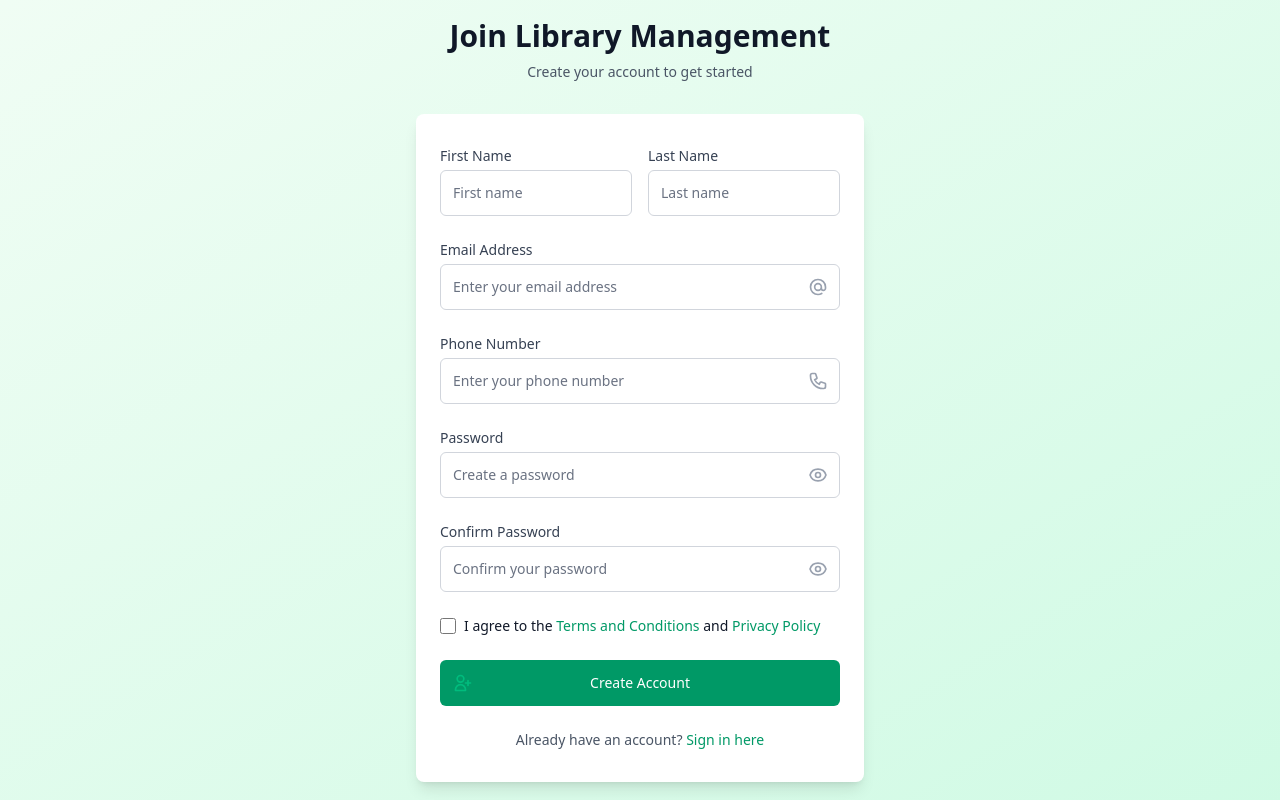
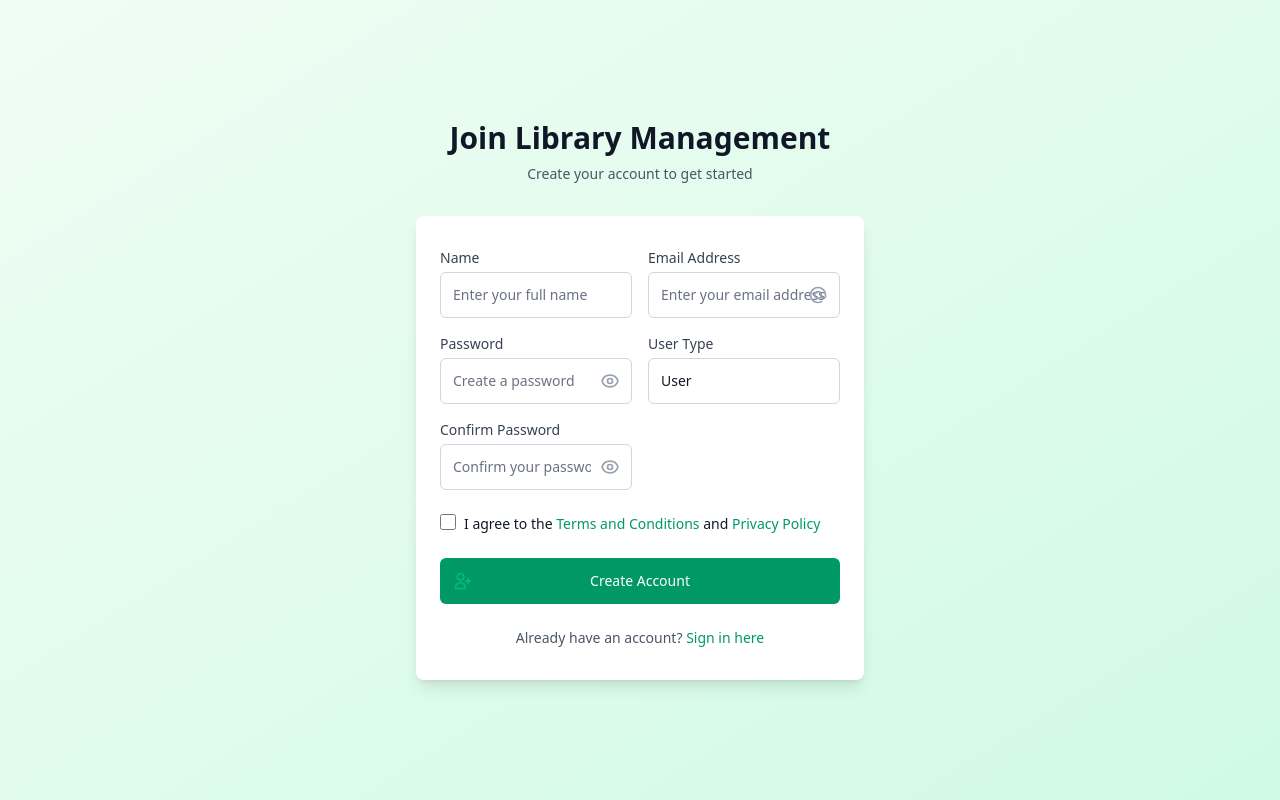
Before and after one commit to Codeabu-UK/Library-Management-System-frontend, a React (Vite) app: page /Signup in a window 1280 px wide. Built offline with nearby package versions, Linux system fonts and the light colour scheme.

Commit message:
signup also been integrated as well, beside there are some UI issue

```diff
--- a/src/layouts/authLayouts/pages/Signup.tsx
+++ b/src/layouts/authLayouts/pages/Signup.tsx
@@ -1,56 +1,116 @@
-import React from 'react';
-import { NavLink } from 'react-router-dom';
+import React, { useState } from 'react';
+import { NavLink, useNavigate } from 'react-router-dom';
+import { useSignUp } from '../hooks/useAuthData';
+import { UserType } from '../hooks/authModel';
 
 const Signup: React.FC = () => {
+  const navigate = useNavigate();
+  const [formData, setFormData] = useState({
+    email: '',
+    password: '',
+    username: '', // Changed from username to match CreateUserModel
+    type: UserType.USER,
+  });
+
+  const { email, password, username, type } = formData;
+
+
+  const [confirmPassword, setConfirmPassword] = useState('');
+  const [errorMessage, setErrorMessage] = useState<string | null>(null);
+  const [showPassword, setShowPassword] = useState(false);
+  const [termsAccepted, setTermsAccepted] = useState(false);
+
+  const { mutate: signUp, isPending } = useSignUp(
+    (response) => {
+      console.log('Signup successful:', response.data);
+      setErrorMessage(null);
+      setFormData({ email: '', password: '', username: '', type: UserType.USER });
+      setConfirmPassword('');
+      setTermsAccepted(false);
+      navigate('/login');
+    },
+    (error: any) => {
+      const message =
+        error?.response?.data?.message || 'Signup failed. Please try again.';
+      setErrorMessage(message);
+    }
+  );
+
+  const handleChange = (
+    e: React.ChangeEvent<HTMLInputElement | HTMLSelectElement>
+  ) => {
+    setFormData({ ...formData, [e.target.name]: e.target.value });
+  };
+
+  const handleConfirmPasswordChange = (
+    e: React.ChangeEvent<HTMLInputElement>
+  ) => {
+    setConfirmPassword(e.target.value);
+  };
+
+  const handleTogglePassword = () => {
+    setShowPassword(!showPassword);
+  };
+
+  const handleSubmit = (e: React.FormEvent) => {
+    e.preventDefault();
+    if (formData.password !== confirmPassword) {
+      setErrorMessage('Passwords do not match');
+      return;
+    }
+    if (!termsAccepted) {
+      setErrorMessage('You must agree to the Terms and Conditions');
+      return;
+    }
+    signUp(formData);
+  };
+
   return (
     <div className="min-h-screen bg-gradient-to-br from-green-50 to-emerald-100 flex items-center justify-center p-4">
       <div className="max-w-md w-full space-y-8">
-                {/* Header */}
         <div className="text-center">
-                    <h2 className="text-3xl font-bold text-gray-900">Join Library Management</h2>
+          <h2 className="text-3xl font-bold text-gray-900">
+            Join Library Management
+          </h2>
           <p className="mt-2 text-sm text-gray-600">
             Create your account to get started
           </p>
         </div>
 
-                {/* Signup Form */}
         <div className="bg-white py-8 px-6 shadow-lg rounded-lg">
-                    <form className="space-y-6">
-                        {/* Name Fields */}
+          <form className="space-y-6" onSubmit={handleSubmit}>
+            {errorMessage && (
+              <div className="text-red-600 text-sm text-center">
+                {errorMessage}
+              </div>
+            )}
+
             <div className="grid grid-cols-2 gap-4">
               <div>
-                                <label htmlFor="firstName" className="block text-sm font-medium text-gray-700 mb-1">
-                                    First Name
+                <label
+                  htmlFor="username"
+                  className="block text-sm font-medium text-gray-700 mb-1"
+                >
+                  Name
                 </label>
                 <input
-                                    id="firstName"
-                                    name="firstName"
+                  id="username"
+                  name="username"
                   type="text"
+                  value={username}
+                  onChange={handleChange}
                   autoComplete="given-name"
                   required
-                                    className="appearance-none relative block w-full px-3 py-3 border border-gray-300 placeholder-gray-500 text-gray-900 rounded-md focus:outline-none focus:ring-2 focus:ring-emerald-500 focus:border-emerald-500 focus:z-10 sm:text-sm"
-                                    placeholder="First name"
+                  className="appearance-none block w-full px-3 py-3 border border-gray-300 placeholder-gray-500 text-gray-900 rounded-md focus:outline-none focus:ring-2 focus:ring-emerald-500 focus:border-emerald-500 sm:text-sm"
+                  placeholder="Enter your full name"
                 />
               </div>
+
               <div>
-                                <label htmlFor="lastName" className="block text-sm font-medium text-gray-700 mb-1">
-                                    Last Name
-                                </label>
-                                <input
-                                    id="lastName"
-                                    name="lastName"
-                                    type="text"
-                                    autoComplete="family-name"
-                                    required
-                                    className="appearance-none relative block w-full px-3 py-3 border border-gray-300 placeholder-gray-500 text-gray-900 rounded-md focus:outline-none focus:ring-2 focus:ring-emerald-500 focus:border-emerald-500 focus:z-10 sm:text-sm"
-                                    placeholder="Last name"
-                                />
-                            </div>
-                        </div>
-
-                        {/* Email Field */}
-                        <div>
-                            <label htmlFor="email" className="block text-sm font-medium text-gray-700 mb-1">
+                <label
+                  htmlFor="email"
+                  className="block text-sm font-medium text-gray-700 mb-1"
+                >
                   Email Address
                 </label>
                 <div className="relative">
@@ -58,109 +118,149 @@ const Signup: React.FC = () => {
                     id="email"
                     name="email"
                     type="email"
+                    value={email}
+                    onChange={handleChange}
                     autoComplete="email"
                     required
-                                    className="appearance-none relative block w-full px-3 py-3 border border-gray-300 placeholder-gray-500 text-gray-900 rounded-md focus:outline-none focus:ring-2 focus:ring-emerald-500 focus:border-emerald-500 focus:z-10 sm:text-sm"
+                    className="appearance-none block w-full px-3 py-3 border border-gray-300 placeholder-gray-500 text-gray-900 rounded-md focus:outline-none focus:ring-2 focus:ring-emerald-500 focus:border-emerald-500 sm:text-sm"
                     placeholder="Enter your email address"
                   />
                   <div className="absolute inset-y-0 right-0 pr-3 flex items-center">
-                                    <svg className="h-5 w-5 text-gray-400" fill="none" stroke="currentColor" viewBox="0 0 24 24">
-                                        <path strokeLinecap="round" strokeLinejoin="round" strokeWidth={2} d="M16 12a4 4 0 10-8 0 4 4 0 008 0zm0 0v1.5a2.5 2.5 0 005 0V12a9 9 0 10-9 9m4.5-1.206a8.959 8.959 0 01-4.5 1.207" />
+                    <svg
+                      className="h-5 w-5 text-gray-400"
+                      fill="none"
+                      stroke="currentColor"
+                      viewBox="0 0 24 24"
+                    >
+                      <path
+                        strokeLinecap="round"
+                        strokeLinejoin="round"
+                        strokeWidth={2}
+                        d="M16 12a4 4 0 10-8 0 4 4 0 008 0zm0 0v1.5a2.5 2.5 0 005 0V12a9 9 0 10-9 9m4.5-1.206a8.959 8.959 0 01-4.5 1.207"
+                      />
                     </svg>
                   </div>
                 </div>
               </div>
 
-                        {/* Phone Number Field */}
               <div>
-                            <label htmlFor="phone" className="block text-sm font-medium text-gray-700 mb-1">
-                                Phone Number
-                            </label>
-                            <div className="relative">
-                                <input
-                                    id="phone"
-                                    name="phone"
-                                    type="tel"
-                                    autoComplete="tel"
-                                    required
-                                    className="appearance-none relative block w-full px-3 py-3 border border-gray-300 placeholder-gray-500 text-gray-900 rounded-md focus:outline-none focus:ring-2 focus:ring-emerald-500 focus:border-emerald-500 focus:z-10 sm:text-sm"
-                                    placeholder="Enter your phone number"
-                                />
-                                <div className="absolute inset-y-0 right-0 pr-3 flex items-center">
-                                    <svg className="h-5 w-5 text-gray-400" fill="none" stroke="currentColor" viewBox="0 0 24 24">
-                                        <path strokeLinecap="round" strokeLinejoin="round" strokeWidth={2} d="M3 5a2 2 0 012-2h3.28a1 1 0 01.948.684l1.498 4.493a1 1 0 01-.502 1.21l-2.257 1.13a11.042 11.042 0 005.516 5.516l1.13-2.257a1 1 0 011.21-.502l4.493 1.498a1 1 0 01.684.949V19a2 2 0 01-2 2h-1C9.716 21 3 14.284 3 6V5z" />
-                                    </svg>
-                                </div>
-                            </div>
-                        </div>
-
-                        {/* Password Field */}
-                        <div>
-                            <label htmlFor="password" className="block text-sm font-medium text-gray-700 mb-1">
+                <label
+                  htmlFor="password"
+                  className="block text-sm font-medium text-gray-700 mb-1"
+                >
                   Password
                 </label>
                 <div className="relative">
                   <input
                     id="password"
                     name="password"
-                                    type="password"
+                    type={showPassword ? 'text' : 'password'}
+                    value={password}
+                    onChange={handleChange}
                     autoComplete="new-password"
                     required
-                                    className="appearance-none relative block w-full px-3 py-3 border border-gray-300 placeholder-gray-500 text-gray-900 rounded-md focus:outline-none focus:ring-2 focus:ring-emerald-500 focus:border-emerald-500 focus:z-10 sm:text-sm pr-10"
+                    className="appearance-none block w-full px-3 py-3 border border-gray-300 placeholder-gray-500 text-gray-900 rounded-md focus:outline-none focus:ring-2 focus:ring-emerald-500 focus:border-emerald-500 sm:text-sm pr-10"
                     placeholder="Create a password"
                   />
                   <button
                     type="button"
+                    onClick={handleTogglePassword}
                     className="absolute inset-y-0 right-0 pr-3 flex items-center"
                   >
-                                    <svg className="h-5 w-5 text-gray-400" fill="none" stroke="currentColor" viewBox="0 0 24 24">
-                                        <path strokeLinecap="round" strokeLinejoin="round" strokeWidth={2} d="M15 12a3 3 0 11-6 0 3 3 0 016 0z" />
-                                        <path strokeLinecap="round" strokeLinejoin="round" strokeWidth={2} d="M2.458 12C3.732 7.943 7.523 5 12 5c4.478 0 8.268 2.943 9.542 7-1.274 4.057-5.064 7-9.542 7-4.477 0-8.268-2.943-9.542-7z" />
+                    <svg
+                      className="h-5 w-5 text-gray-400"
+                      fill="none"
+                      stroke="currentColor"
+                      viewBox="0 0 24 24"
+                    >
+                      <path
+                        strokeLinecap="round"
+                        strokeLinejoin="round"
+                        strokeWidth={2}
+                        d={showPassword
+                          ? 'M13.875 18.825A10.05 10.05 0 0112 19c-4.478 0-8.268-2.943-9.542-7a9.97 9.97 0 011.563-3.029m5.858.908a3 3 0 114.243 4.243M9.878 9.878l4.242 4.242M9.88 9.88l-3.29-3.29m7.532 7.532l3.29 3.29M3 3l3.59 3.59m0 0A9.953 9.953 0 0112 5c4.478 0 8.268 2.943 9.542 7a10.025 10.025 0 01-4.132 5.411m0 0L21 21'
+                          : 'M15 12a3 3 0 11-6 0 3 3 0 016 0z M2.458 12C3.732 7.943 7.523 5 12 5c4.478 0 8.268 2.943 9.542 7-1.274 4.057-5.064 7-9.542 7-4.477 0-8.268-2.943-9.542-7z'}
+                      />
                     </svg>
                   </button>
                 </div>
               </div>
 
-                        {/* Confirm Password Field */}
               <div>
-                            <label htmlFor="confirmPassword" className="block text-sm font-medium text-gray-700 mb-1">
+                <label
+                  htmlFor="type"
+                  className="block text-sm font-medium text-gray-700 mb-1"
+                >
+                  User Type
+                </label>
+                <select
+                  id="type"
+                  name="type"
+                  value={type}
+                  onChange={handleChange}
+                  required
+                  className="appearance-none block w-full px-3 py-3 border border-gray-300 placeholder-gray-500 text-gray-900 rounded-md focus:outline-none focus:ring-2 focus:ring-emerald-500 focus:border-emerald-500 sm:text-sm"
+                >
+                  <option value={UserType.USER}>User</option>
+                  <option value={UserType.ADMIN}>Admin</option>
+                </select>
+              </div>
+
+              <div>
+                <label
+                  htmlFor="confirmPassword"
+                  className="block text-sm font-medium text-gray-700 mb-1"
+                >
                   Confirm Password
                 </label>
                 <div className="relative">
                   <input
                     id="confirmPassword"
                     name="confirmPassword"
-                                    type="password"
+                    type={showPassword ? 'text' : 'password'}
+                    value={confirmPassword}
+                    onChange={handleConfirmPasswordChange}
                     autoComplete="new-password"
                     required
-                                    className="appearance-none relative block w-full px-3 py-3 border border-gray-300 placeholder-gray-500 text-gray-900 rounded-md focus:outline-none focus:ring-2 focus:ring-emerald-500 focus:border-emerald-500 focus:z-10 sm:text-sm pr-10"
+                    className="appearance-none block w-full px-3 py-3 border border-gray-300 placeholder-gray-500 text-gray-900 rounded-md focus:outline-none focus:ring-2 focus:ring-emerald-500 focus:border-emerald-500 sm:text-sm pr-10"
                     placeholder="Confirm your password"
                   />
                   <button
                     type="button"
+                    onClick={handleTogglePassword}
                     className="absolute inset-y-0 right-0 pr-3 flex items-center"
                   >
-                                    <svg className="h-5 w-5 text-gray-400" fill="none" stroke="currentColor" viewBox="0 0 24 24">
-                                        <path strokeLinecap="round" strokeLinejoin="round" strokeWidth={2} d="M15 12a3 3 0 11-6 0 3 3 0 016 0z" />
-                                        <path strokeLinecap="round" strokeLinejoin="round" strokeWidth={2} d="M2.458 12C3.732 7.943 7.523 5 12 5c4.478 0 8.268 2.943 9.542 7-1.274 4.057-5.064 7-9.542 7-4.477 0-8.268-2.943-9.542-7z" />
+                    <svg
+                      className="h-5 w-5 text-gray-400"
+                      fill="none"
+                      stroke="currentColor"
+                      viewBox="0 0 24 24"
+                    >
+                      <path
+                        strokeLinecap="round"
+                        strokeLinejoin="round"
+                        strokeWidth={2}
+                        d={showPassword
+                          ? 'M13.875 18.825A10.05 10.05 0 0112 19c-4.478 0-8.268-2.943-9.542-7a9.97 9.97 0 011.563-3.029m5.858.908a3 3 0 114.243 4.243M9.878 9.878l4.242 4.242M9.88 9.88l-3.29-3.29m7.532 7.532l3.29 3.29M3 3l3.59 3.59m0 0A9.953 9.953 0 0112 5c4.478 0 8.268 2.943 9.542 7a10.025 10.025 0 01-4.132 5.411m0 0L21 21'
+                          : 'M15 12a3 3 0 11-6 0 3 3 0 016 0z M2.458 12C3.732 7.943 7.523 5 12 5c4.478 0 8.268 2.943 9.542 7-1.274 4.057-5.064 7-9.542 7-4.477 0-8.268-2.943-9.542-7z'}
+                      />
                     </svg>
                   </button>
                 </div>
               </div>
+            </div>
 
-                        {/* Terms and Conditions */}
             <div className="flex items-start">
-                            <div className="flex items-center h-5">
               <input
                 id="terms"
                 name="terms"
                 type="checkbox"
+                checked={termsAccepted}
+                onChange={(e) => setTermsAccepted(e.target.checked)}
                 required
                 className="h-4 w-4 text-emerald-600 focus:ring-emerald-500 border-gray-300 rounded"
               />
-                            </div>
-                            <div className="ml-2 text-sm">
-                                <label htmlFor="terms" className="text-gray-900">
+              <label htmlFor="terms" className="ml-2 text-sm text-gray-900">
                 I agree to the{' '}
                 <a href="#" className="font-medium text-emerald-600 hover:text-emerald-500">
                   Terms and Conditions
@@ -171,28 +271,39 @@ const Signup: React.FC = () => {
                 </a>
               </label>
             </div>
-                        </div>
 
-                        {/* Submit Button */}
-                        <div>
             <button
               type="submit"
-                                className="group relative w-full flex justify-center py-3 px-4 border border-transparent text-sm font-medium rounded-md text-white bg-emerald-600 hover:bg-emerald-700 focus:outline-none focus:ring-2 focus:ring-offset-2 focus:ring-emerald-500 transition-colors duration-200"
+              disabled={isPending}
+              className={`group relative w-full flex justify-center py-3 px-4 border border-transparent text-sm font-medium rounded-md text-white bg-emerald-600 hover:bg-emerald-700 focus:outline-none focus:ring-2 focus:ring-offset-2 focus:ring-emerald-500 transition-colors duration-200 ${
+                isPending ? 'opacity-50 cursor-not-allowed' : ''
+              }`}
             >
               <span className="absolute left-0 inset-y-0 flex items-center pl-3">
-                                    <svg className="h-5 w-5 text-emerald-500 group-hover:text-emerald-400" fill="none" stroke="currentColor" viewBox="0 0 24 24">
-                                        <path strokeLinecap="round" strokeLinejoin="round" strokeWidth={2} d="M18 9v3m0 0v3m0-3h3m-3 0h-3m-2-5a4 4 0 11-8 0 4 4 0 018 0zM3 20a6 6 0 0112 0v1H3v-1z" />
+                <svg
+                  className="h-5 w-5 text-emerald-500 group-hover:text-emerald-400"
+                  fill="none"
+                  stroke="currentColor"
+                  viewBox="0 0 24 24"
+                >
+                  <path
+                    strokeLinecap="round"
+                    strokeLinejoin="round"
+                    strokeWidth={2}
+                    d="M18 9v3m0 0v3m0-3h3m-3 0h-3m-2-5a4 4 0 11-8 0 4 4 0 018 0zM3 20a6 6 0 0112 0v1H3v-1z"
+                  />
                 </svg>
               </span>
-                                Create Account
+              {isPending ? 'Creating Account...' : 'Create Account'}
             </button>
-                        </div>
 
-                        {/* Sign in link */}
             <div className="text-center">
               <p className="text-sm text-gray-600">
                 Already have an account?{' '}
-                                <NavLink to="/Login" className="font-medium text-emerald-600 hover:text-emerald-500">
+                <NavLink
+                  to="/login"
+                  className="font-medium text-emerald-600 hover:text-emerald-500"
+                >
                   Sign in here
                 </NavLink>
               </p>
```
Lines whose indentation alone changed are shown as unchanged.
